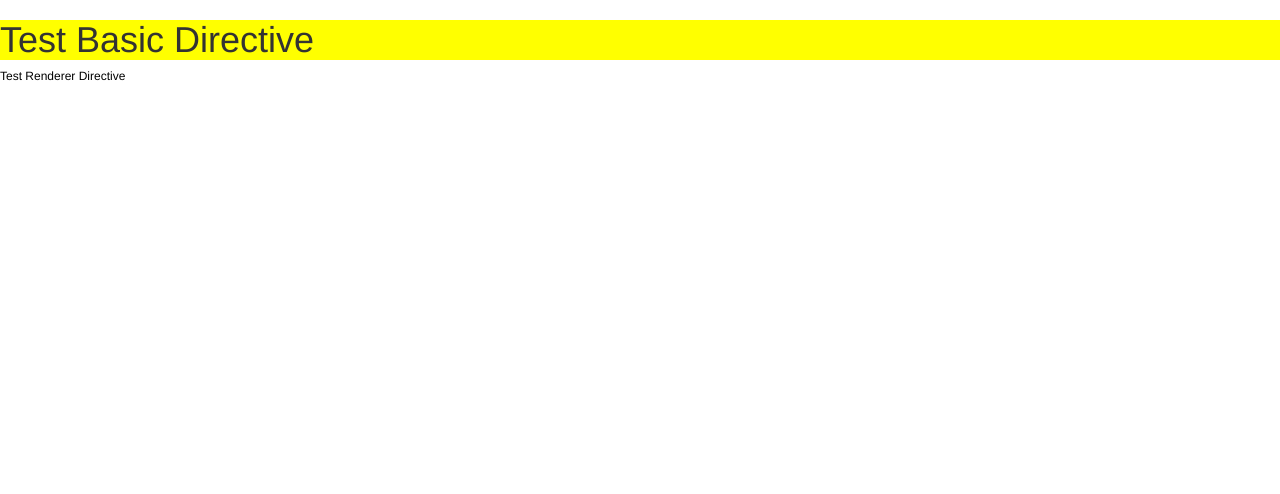
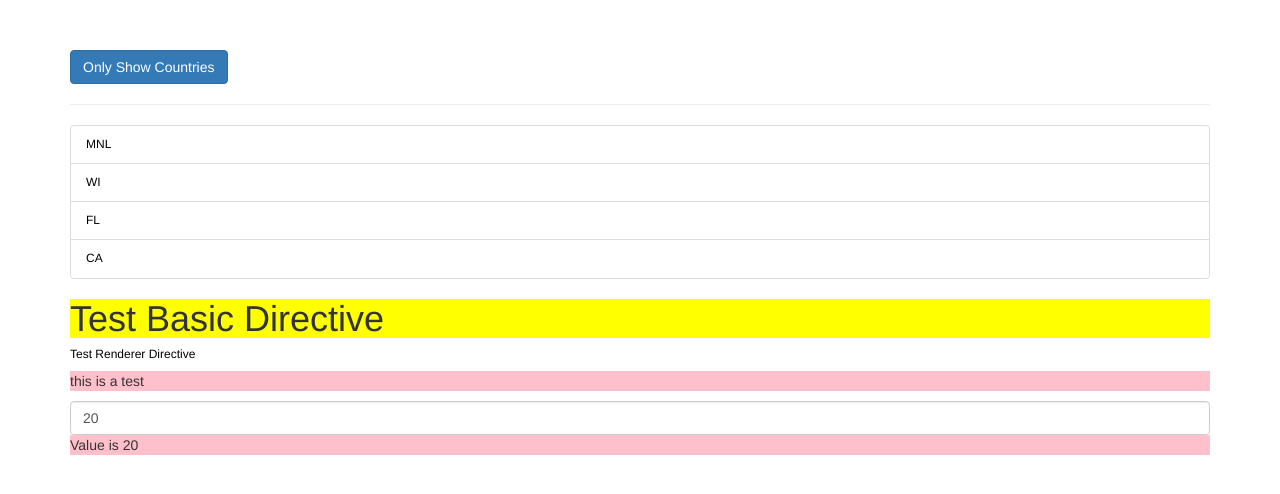
Before and after one commit to jmalabs/angular-sandbox2, an Angular app in the folder ClientApp/: page / in a window 1280 px wide. Shown: the top 494 px of the page. Built offline with nearby package versions, Linux system fonts and the light colour scheme.

Commit message:
structural directive

```diff
--- a/ClientApp/src/app/app.component.css
+++ b/ClientApp/src/app/app.component.css
@@ -3,4 +3,10 @@
   .body-content {
     padding-top: 50px;
   }
+
+
 }
+
+.container{
+  padding-top: 50px;
+}
--- a/ClientApp/src/app/app.component.html
+++ b/ClientApp/src/app/app.component.html
@@ -1,2 +1,30 @@
-<h1 appBasicDirective>Test Basic Directive</h1>
-<h6 appRedenderDirective>Test Renderer Directive</h6>
+<div class="container">
+  <div class="row">
+    <div class="col-xs-12">
+      <button class="btn btn-primary" (click)="onlyCountries =!onlyCountries">
+        Only Show Countries
+      </button>
+      <hr>
+      <div *ngIf="onlyCountries">
+        <div class="list-group-item" *ngFor="let country of countries">{{country}}</div>
+
+      </div>
+      <div *appUnless="onlyCountries">
+        <div appRedenderDirective class="list-group-item" *ngFor="let city of stateOrCities">{{city}}</div>
+      </div>
+      <h1 appBasicDirective>Test Basic Directive</h1>
+      <h6 appRedenderDirective>Test Renderer Directive</h6>
+      <p>this is a test</p>
+
+      <input type="text" class="form-control" [(ngModel)]="value">
+      <div [ngSwitch]="value">
+        <p *ngSwitchCase="20"> Value is {{value}}</p>
+        <p *ngSwitchCase="10"> Value is {{value}}</p>
+        <p *ngSwitchCase="5"> Value is {{value}}</p>
+        <!-- <p *ngSwitchDefault> Value is {{value}}</p>     -->
+
+
+      </div>
+    </div>
+  </div>
+</div>
--- a/ClientApp/src/app/app.component.ts
+++ b/ClientApp/src/app/app.component.ts
@@ -7,4 +7,8 @@ import { Component } from '@angular/core';
 })
 export class AppComponent {
   title = 'app';
+  onlyCountries = false;
+  countries = ['PH', 'TH', 'SG', 'US']
+  stateOrCities = ['MNL', 'WI', 'FL', 'CA']
+  value:number = 20;
 }
--- a/ClientApp/src/app/app.module.ts
+++ b/ClientApp/src/app/app.module.ts
@@ -7,12 +7,14 @@ import { HttpClientModule } from '@angular/common/http';
 import { RouterModule } from '@angular/router';
 
 import { AppComponent } from './app.component';
+import { UnlessDirective } from './directives/unless.directive';
 
 @NgModule({
   declarations: [
     AppComponent,
     BasicDirective,
-    RendererDirective
+    RendererDirective,
+    UnlessDirective
   ],
   imports: [
     BrowserModule.withServerTransition({ appId: 'ng-cli-universal' }),
--- /dev/null
+++ b/ClientApp/src/app/directives/unless.directive.ts
@@ -0,0 +1,19 @@
+import { Directive, Input, TemplateRef, ViewContainerRef } from '@angular/core';
+
+@Directive({
+  selector: '[appUnless]'
+})
+export class UnlessDirective {
+
+  @Input() set appUnless(condition: boolean) {
+    if(!condition){
+      this.vcr.createEmbeddedView(this.templateRef);
+    }
+
+    else{
+      this.vcr.clear();
+    }
+  }
+  constructor(private templateRef: TemplateRef<any>, private vcr: ViewContainerRef) { }
+
+}
--- a/ClientApp/src/styles.css
+++ b/ClientApp/src/styles.css
@@ -1 +1,11 @@
 /* You can add global styles to this file, and also import other style files */
+
+body{
+    margin-top: 50px;
+    background-color: red;
+
+}
+
+p{
+    background-color: pink;
+}
```
